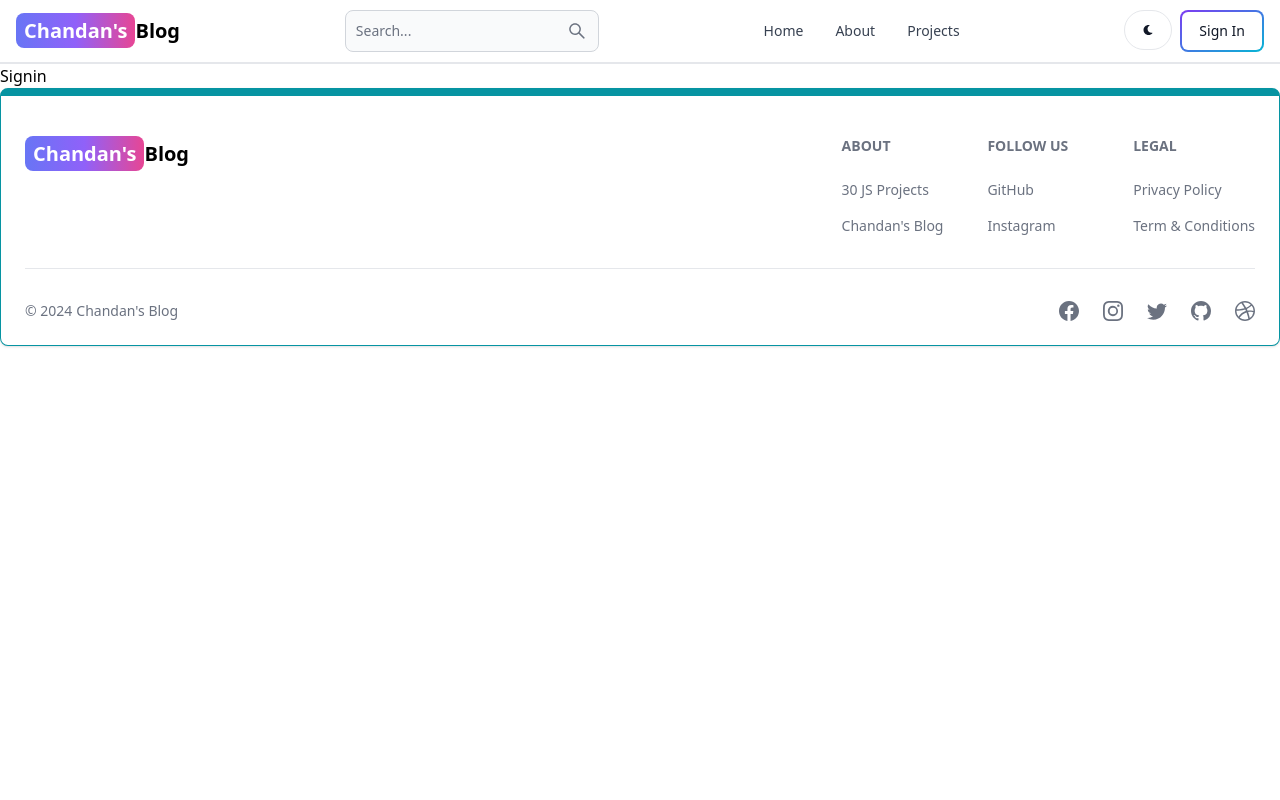
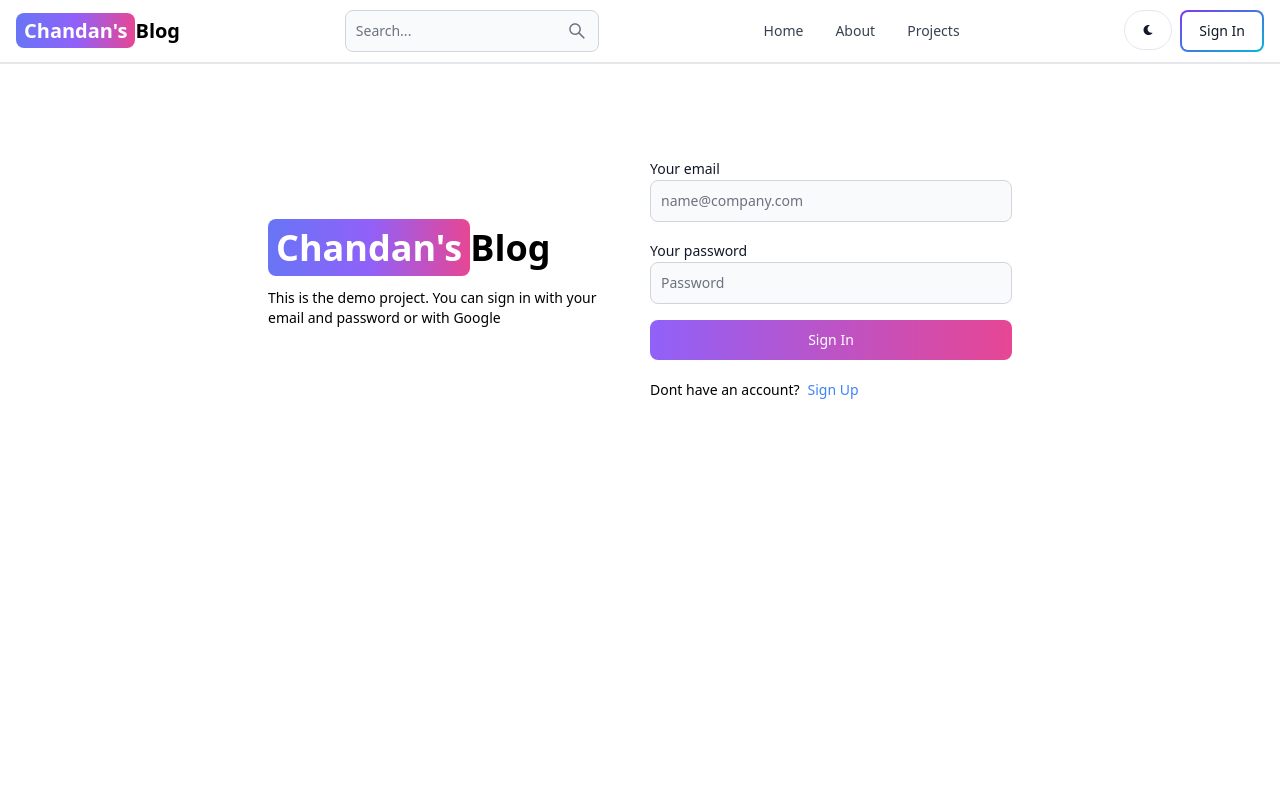
Before and after one commit to sahchandan781/mern-blog, a React (Vite) app in the folder client/: page /sign-in in a window 1280 px wide. Shown: the top 800 px of the page. Built offline with nearby package versions, Linux system fonts and the light colour scheme.

Commit message:
complete sign in page functionality

```diff
--- a/client/src/pages/SignIn.jsx
+++ b/client/src/pages/SignIn.jsx
@@ -1,7 +1,103 @@
-import React from 'react'
+import { Alert, Button, Label, Spinner, TextInput } from "flowbite-react";
+import React, { useState } from "react";
+import { Link, useNavigate } from "react-router-dom";
 
 export default function SignIn() {
+  const [formData, setFormData] = useState({});
+  const [errorMessage, setErrorMessage] = useState(null);
+  const [loading, setLoading] = useState(false);
+
+  const navigate = useNavigate();
+
+  const handleChange = (e) =>{
+    setFormData({...formData, [e.target.id] : e.target.value.trim()});
+  }
+
+  const handleSubmit = async (e) =>{
+    e.preventDefault();
+    if(!formData.email || !formData.password){
+      return setErrorMessage('Please fill out all the fields.');
+    }
+    try {
+      setLoading(true);
+      setErrorMessage(null);
+      const res = await fetch('api/auth/signin', {
+        method: 'POST',
+        headers: { 'Content-Type': 'application/json'},
+        body: JSON.stringify(formData),
+      });
+      const data = await res.json();
+      if(data.success === false){
+        return setErrorMessage(data.message)
+      }
+      setLoading(false);
+      if(res.ok){
+        navigate('/')
+      }
+    } catch (error) {
+      setErrorMessage(error.message);
+      setLoading(false);
+    }
+  }
+
   return (
-    <div>Signin</div>
-  )
+    <div className="min-h-screen mt-20">
+      <div className="flex p-3 max-w-3xl mx-auto flex-col md:flex-row md:items-center gap-5">
+        {/** left side */}
+      <div className="flex-1">
+        <Link
+          to="/"
+          className="font-bold dark:text-white text-4xl"
+        >
+          <span className="px-2 py-1 bg-gradient-to-r from-indigo-500 via-purple-500 to-pink-500 rounded-lg text-white">
+            Chandan's
+          </span>
+          Blog
+        </Link>
+        <p className="text-sm mt-5">This is the demo project. You can sign in with your email and password or with Google</p>
+      </div>
+
+      {/** left side */}
+      <div className="flex-1">
+        <form className="flex flex-col gap-4" onSubmit={handleSubmit}>
+          <div>
+            <Label value="Your email" />
+            <TextInput
+             type="email"
+             placeholder="name@company.com"
+             id="email" onChange={handleChange}/>
+          </div>
+          <div>
+            <Label value="Your password" />
+            <TextInput
+             type="password"
+             placeholder="Password"
+             id="password" onChange={handleChange}/>
+          </div>
+          <Button gradientDuoTone='purpleToPink'
+           type='submit' disabled={loading}>
+            {
+              loading ? (
+                <><Spinner size='sm' />
+                <span className="pl-3">Loading...</span></>
+              ) : 'Sign In'
+            }</Button>
+        </form>
+        <div className="flex gap-2 text-sm mt-5">
+          <span>Dont have an account?</span>
+          <Link to='/sign-up' className="text-blue-500">
+          Sign Up
+          </Link>
+        </div>
+        {
+          errorMessage && (
+            <Alert className='mt-5' color='failure'>
+              {errorMessage}
+            </Alert>
+          )
+        }
+      </div>
+      </div>
+    </div>
+  );
 }
```
